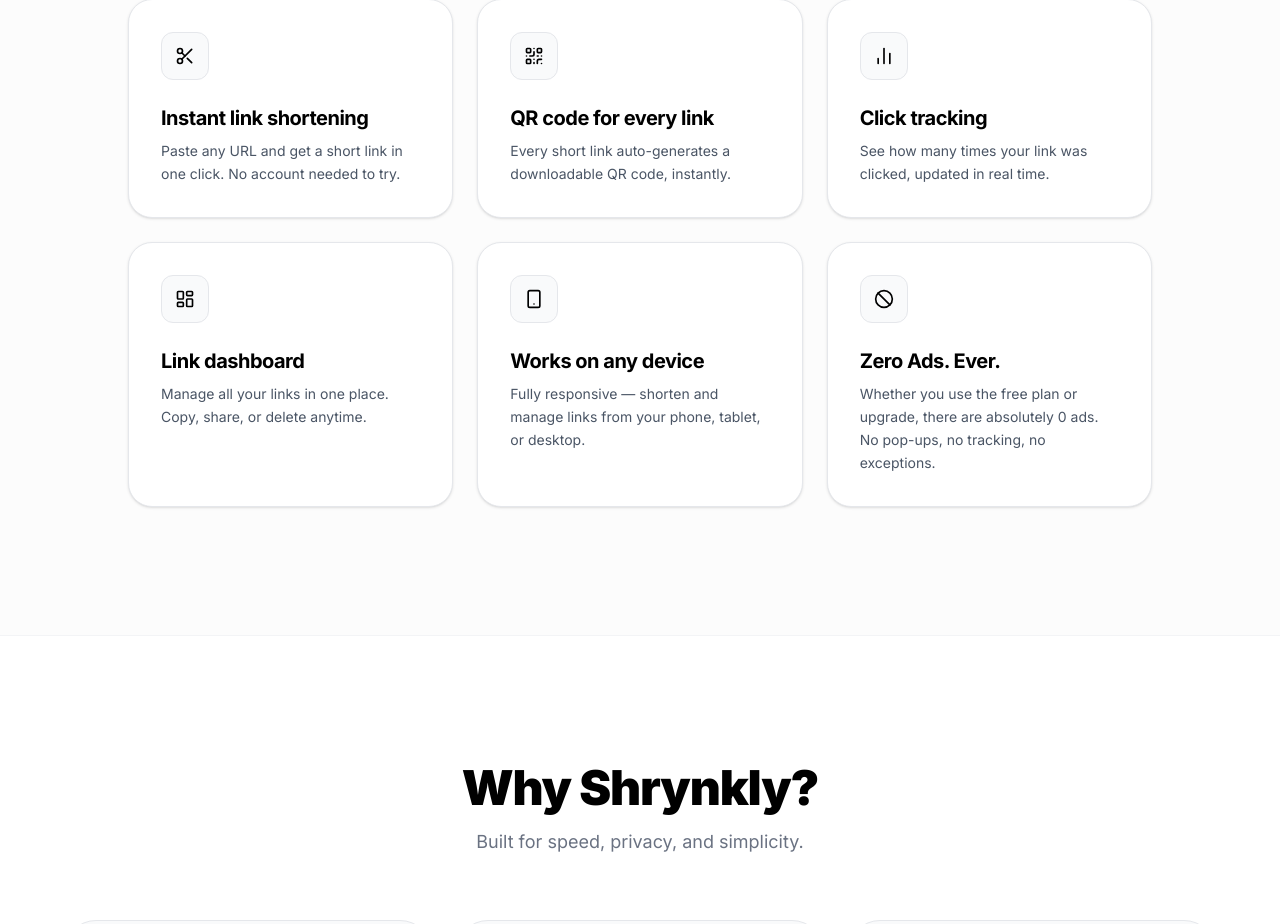
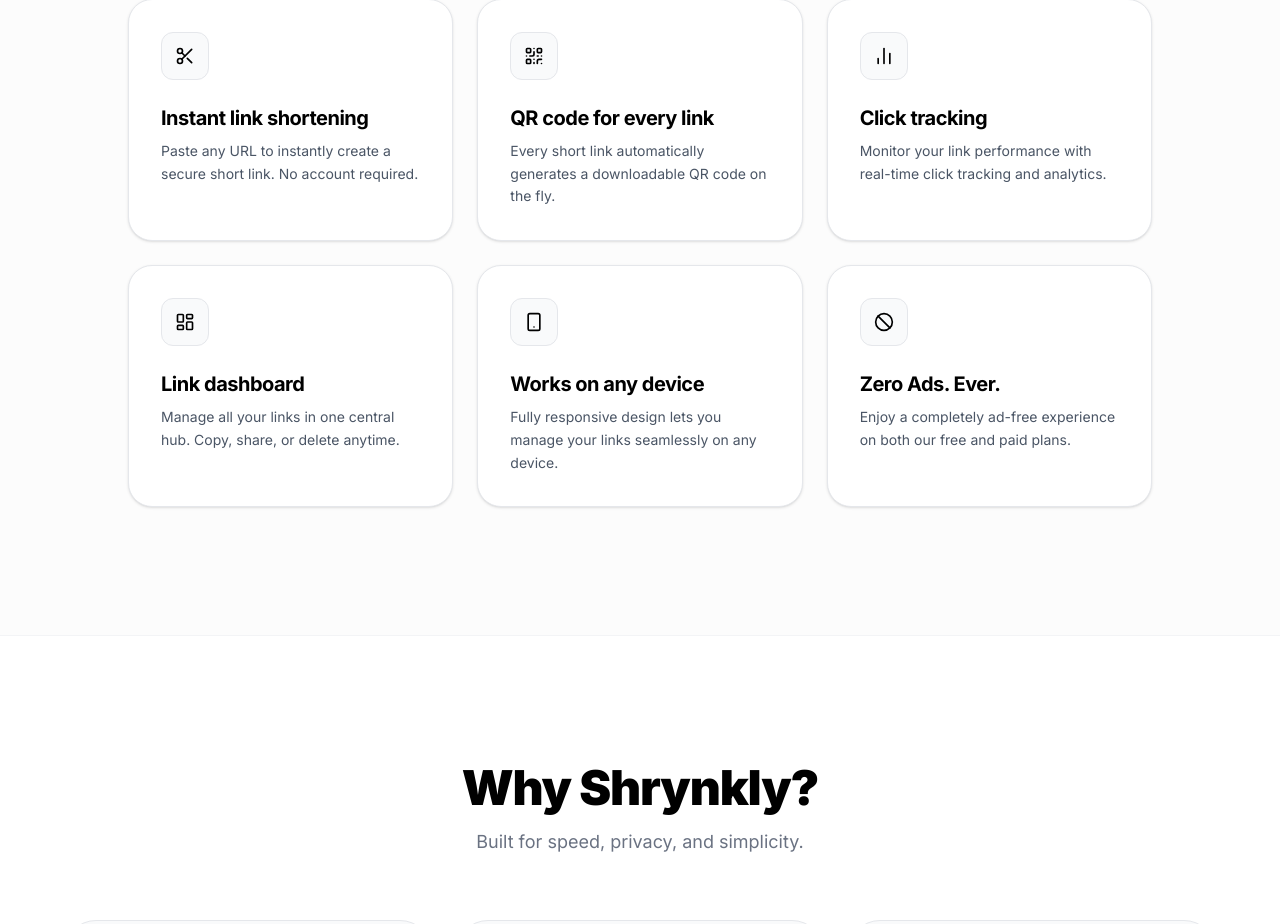
Before and after one commit to thepriyanshbhatt/Shrynkly-URL-Shortner, a React (Vite) app in the folder frontend/: page / in a window 1280 px wide. Shown: the part 1353-2277 px from the top of the page. Built offline with nearby package versions, Linux system fonts and the light colour scheme.

Commit message:
Balance feature description lengths for visual consistency

```diff
--- a/frontend/src/App.jsx
+++ b/frontend/src/App.jsx
@@ -355,12 +355,12 @@
 
           <div className="grid grid-cols-1 md:grid-cols-2 lg:grid-cols-3 gap-6">
             {[
-              { icon: <Scissors size={20} />, title: 'Instant link shortening', desc: 'Paste any URL and get a short link in one click. No account needed to try.' },
-              { icon: <QrCode size={20} />, title: 'QR code for every link', desc: 'Every short link auto-generates a downloadable QR code, instantly.' },
-              { icon: <BarChart2 size={20} />, title: 'Click tracking', desc: 'See how many times your link was clicked, updated in real time.' },
-              { icon: <LayoutDashboard size={20} />, title: 'Link dashboard', desc: 'Manage all your links in one place. Copy, share, or delete anytime.' },
-              { icon: <Smartphone size={20} />, title: 'Works on any device', desc: 'Fully responsive — shorten and manage links from your phone, tablet, or desktop.' },
-              { icon: <Ban size={20} />, title: 'Zero Ads. Ever.', desc: 'Whether you use the free plan or upgrade, there are absolutely 0 ads. No pop-ups, no tracking, no exceptions.' },
+              { icon: <Scissors size={20} />, title: 'Instant link shortening', desc: 'Paste any URL to instantly create a secure short link. No account required.' },
+              { icon: <QrCode size={20} />, title: 'QR code for every link', desc: 'Every short link automatically generates a downloadable QR code on the fly.' },
+              { icon: <BarChart2 size={20} />, title: 'Click tracking', desc: 'Monitor your link performance with real-time click tracking and analytics.' },
+              { icon: <LayoutDashboard size={20} />, title: 'Link dashboard', desc: 'Manage all your links in one central hub. Copy, share, or delete anytime.' },
+              { icon: <Smartphone size={20} />, title: 'Works on any device', desc: 'Fully responsive design lets you manage your links seamlessly on any device.' },
+              { icon: <Ban size={20} />, title: 'Zero Ads. Ever.', desc: 'Enjoy a completely ad-free experience on both our free and paid plans.' },
             ].map((feature, i) => (
               <div key={i} className="bg-white dark:bg-[#111] border border-gray-200 dark:border-white/10 rounded-[1.5rem] p-8 hover:border-gray-400 dark:hover:border-white/30 transition-all duration-300 hover:-translate-y-2 hover:shadow-2xl dark:hover:shadow-[0_20px_50px_rgba(255,255,255,0.05)] group cursor-pointer shadow-sm dark:shadow-none">
                 <div className="w-12 h-12 bg-gray-50 dark:bg-[#1a1a1a] border border-gray-200 dark:border-white/10 rounded-xl flex items-center justify-center text-black dark:text-white mb-6 group-hover:scale-110 transition-transform duration-300">
```
